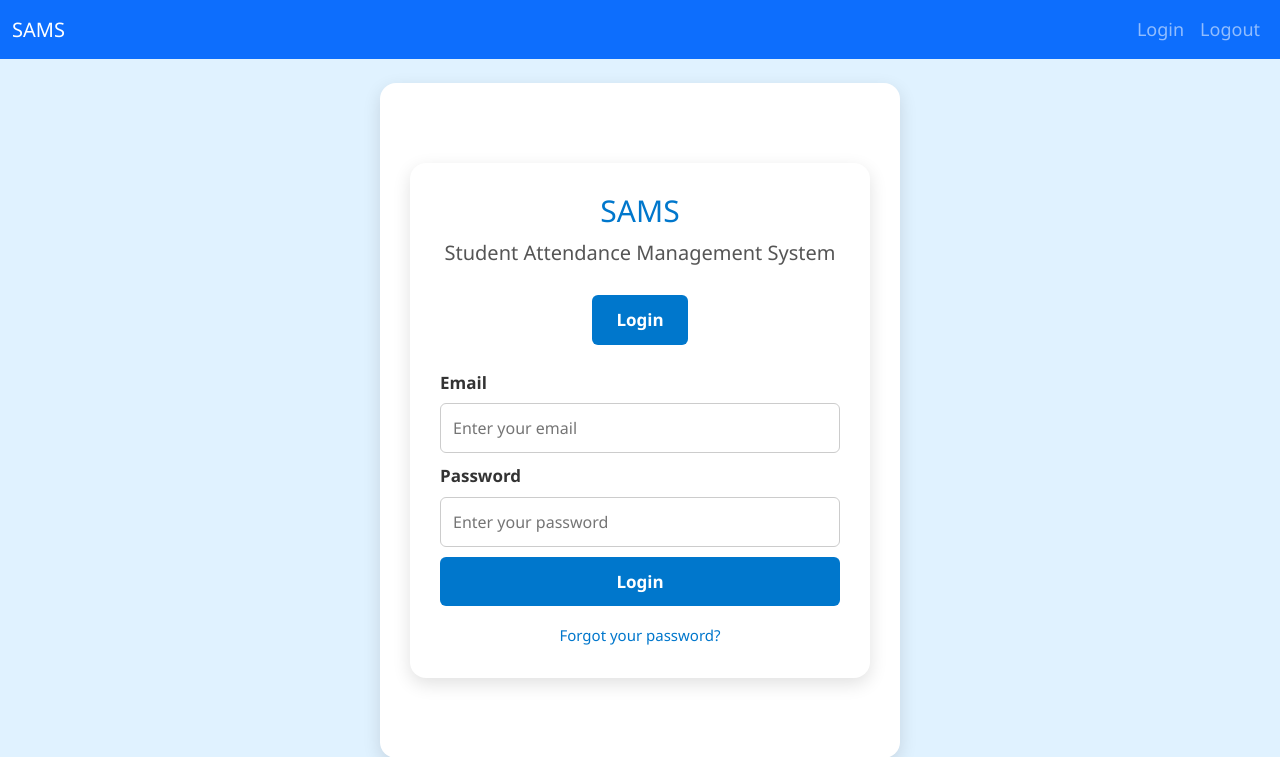
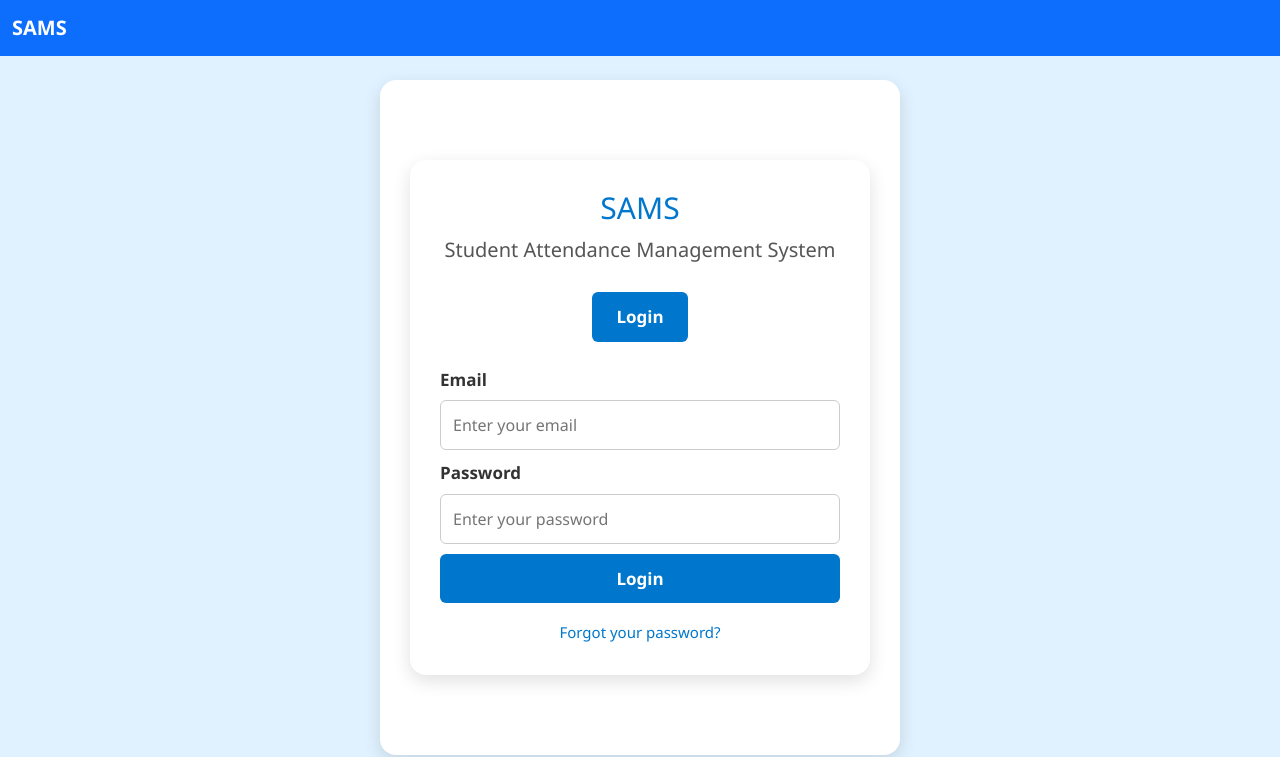
Before and after one commit to dinislamweb/student_attendance_management_system, a Django app: a page that uses SAMS/sams/templates/base.html in a window 1280 px wide. Shown: the top 757 px of the page. Run offline with Django 4.2, Linux system fonts and the light colour scheme.

Commit message:
Final part added

```diff
--- a/SAMS/sams/sams/settings.py
+++ b/SAMS/sams/sams/settings.py
@@ -52,6 +52,9 @@ TEMPLATES = [
                 'django.template.context_processors.request',
                 'django.contrib.auth.context_processors.auth',
                 'django.contrib.messages.context_processors.messages',
+
+                # ✅ Custom context processor for unread notifications
+                'users.context_processors.unread_notifications',
             ],
         },
     },
--- a/SAMS/sams/templates/base.html
+++ b/SAMS/sams/templates/base.html
@@ -11,28 +11,43 @@
   <!-- Navbar -->
   <nav class="navbar navbar-expand-lg navbar-dark bg-primary">
     <div class="container-fluid">
-      <a class="navbar-brand" href="#">SAMS</a>
+      <a class="navbar-brand fw-bold" href="#">SAMS</a>
       <button class="navbar-toggler" type="button" data-bs-toggle="collapse" data-bs-target="#navbarNav">
         <span class="navbar-toggler-icon"></span>
       </button>
+
       <div class="collapse navbar-collapse" id="navbarNav">
         <ul class="navbar-nav ms-auto">
 
-          <!-- Notification Button (redirects to page) -->
+          <!-- Parent Navbar -->
           {% if request.user.is_authenticated and request.user.role == 'PARENT' %}
             <li class="nav-item">
-            <a class="nav-link" href="{% url 'parent_notifications' %}">
+              <a class="nav-link position-relative" href="{% url 'parent_notifications' %}">
                 🔔 Notifications
                 {% if navbar_unread_count > 0 %}
                   <span class="badge bg-danger">{{ navbar_unread_count }}</span>
                 {% endif %}
               </a>
             </li>
+            <li class="nav-item">
+              <a class="nav-link" href="{% url 'logout' %}">Logout</a>
+            </li>
           {% endif %}
 
-          <!-- Auth Links -->
-          <li class="nav-item"><a class="nav-link" href="{% url 'login' %}">Login</a></li>
-          <li class="nav-item"><a class="nav-link" href="{% url 'logout' %}">Logout</a></li>
+          <!-- Student Navbar -->
+          {% if request.user.is_authenticated and request.user.role == 'STUDENT' %}
+            <li class="nav-item">
+              <a class="nav-link" href="{% url 'logout' %}">Logout</a>
+            </li>
+          {% endif %}
+
+          <!-- Teacher Navbar -->
+          {% if request.user.is_authenticated and request.user.role == 'TEACHER' %}
+            <li class="nav-item">
+              <a class="nav-link" href="{% url 'logout' %}">Logout</a>
+            </li>
+          {% endif %}
+
         </ul>
       </div>
     </div>
--- /dev/null
+++ b/SAMS/sams/users/context_processors.py
@@ -0,0 +1,13 @@
+from .models import Notification
+
+def unread_notifications(request):
+    # Anonymous user হলে কিছু দেখাবে না
+    if not request.user.is_authenticated:
+        return {}
+
+    # শুধু parent role হলে notification count দেখাও
+    if hasattr(request.user, 'role') and request.user.role == 'PARENT':
+        unread_count = Notification.objects.filter(parent=request.user, is_read=False).count()
+        return {'navbar_unread_count': unread_count}
+
+    return {}
```
Lines whose indentation alone changed are shown as unchanged.
